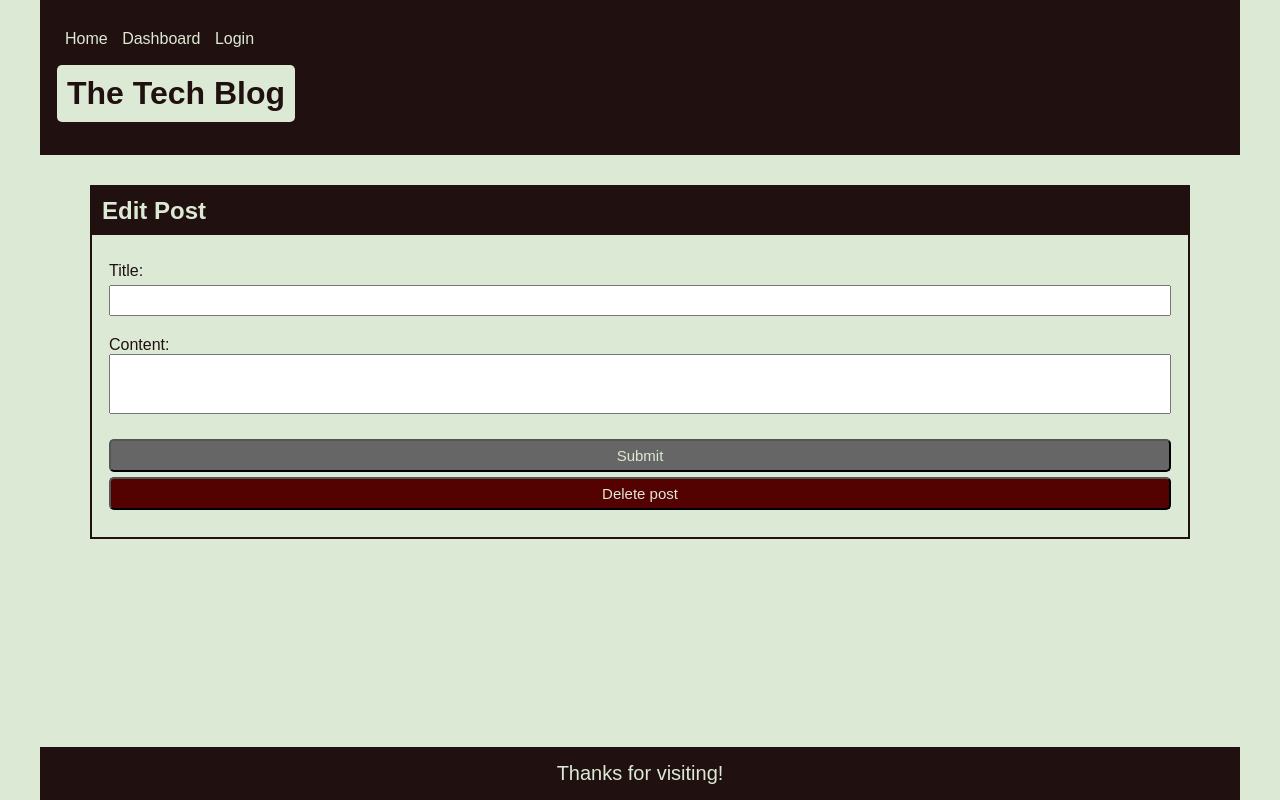
After one commit to Johnnyboy7781/tech-blog, a Node server app: template views/edit-post.handlebars in a window 1280 px wide. The commit adds this page. Run offline with Node 20, Linux system fonts and the light colour scheme; the template is opened without the code that fills it, so the values that code supplies are empty; some libraries are stand-ins or nearby versions.

Commit message:
Finished site

```diff
--- a/controllers/api/post-routes.js
+++ b/controllers/api/post-routes.js
@@ -103,10 +103,7 @@ router.put('/upvote', withAuth, (req, res) => {
 })
 
 router.put('/:id', withAuth, (req, res) => {
-    Post.update(
-        {
-            title: req.body.title
-        },
+    Post.update(req.body,
         {
             where: {
                 id: req.params.id
--- a/controllers/index.js
+++ b/controllers/index.js
@@ -1,11 +1,11 @@
 const apiRoutes = require('./api');
 const homeRoutes = require('./home-routes');
-// const dashboardRoutes = require('./dashboard-routes');
+const dashboardRoutes = require('./dashboard-routes');
 
 const router = require('express').Router();
 
 router.use('/', homeRoutes);
-// router.use('/dashboard', dashboardRoutes);
+router.use('/dashboard', dashboardRoutes);
 router.use('/api', apiRoutes);
 router.use((req, res) => {
     res.status(404).end();
--- /dev/null
+++ b/public/javascript/delete-post.js
@@ -0,0 +1,19 @@
+const deletePostHandler = async e => {
+    e.preventDefault();
+
+    const post_id = window.location.toString().split("/")[
+        window.location.toString().split("/").length - 1
+    ];
+
+    const res = await fetch(`/api/posts/${post_id}`, {
+        method: "DELETE",
+    });
+
+    if (res.ok) {
+        window.location.replace("/dashboard")
+    } else {
+        alert(res.statusText);
+    }
+}
+
+document.querySelector(".delete-post").addEventListener("click", deletePostHandler)
--- /dev/null
+++ b/public/javascript/edit-post.js
@@ -0,0 +1,32 @@
+const editFormHandler = async (e) => {
+    e.preventDefault();
+
+    const post_id = window.location.toString().split("/")[
+      window.location.toString().split("/").length - 1
+    ];
+    const post_title = document.querySelector('input').value.trim();
+    const post_content = document.querySelector('textarea').value.trim();
+
+    console.log(post_id, post_title, post_content);
+
+    const res = await fetch(`/api/posts/${post_id}`, {
+        method: "PUT",
+        body: JSON.stringify({
+            title: post_title,
+            content: post_content
+        }),
+        headers: {
+          "Content-Type": "application/json",
+        },
+    });
+
+    if (res.ok) {
+        document.location.replace('/dashboard');
+    } else {
+        alert(res.statusText);
+    }
+  };
+
+  document
+    .querySelector(".edit-post-form")
+    .addEventListener("submit", editFormHandler);
--- a/public/javascript/signup.js
+++ b/public/javascript/signup.js
@@ -15,7 +15,7 @@ const signupFormHandler = async (e) => {
     });
 
     if (res.ok) {
-      console.log("success");
+      document.location.replace("/dashboard");
     } else {
       alert(res.statusText);
     }
--- a/public/stylesheets/style.css
+++ b/public/stylesheets/style.css
@@ -1,8 +1,10 @@
-*, *::before, *::after {
+*,
+*::before,
+*::after {
   box-sizing: border-box;
   margin: 0;
   padding: 0;
-    font-family:Arial, Helvetica, sans-serif;
+  font-family: Arial, Helvetica, sans-serif;
 }
 
 :root {
@@ -11,7 +13,8 @@
   --accent: #a7a7a7;
 }
 
-body, html {
+body,
+html {
   background-color: var(--background);
   height: 100%;
 }
@@ -31,7 +34,8 @@ header {
   padding: 20px;
 }
 
-header nav a {
+header nav a,
+#logout {
   text-decoration: none;
   color: var(--background);
   padding: 5px;
@@ -39,7 +43,8 @@ header nav a {
   transition: 125ms;
 }
 
-header nav a:hover {
+header nav a:hover,
+#logout:hover {
   background-color: var(--background);
   color: var(--primary);
 }
@@ -76,8 +81,14 @@ main {
   flex: 1;
 }
 
-.post-list {
+ul,
+ol {
   list-style: none;
+}
+
+ul > *,
+ol > * {
+  margin-top: 10px;
 }
 
 .post {
@@ -115,13 +126,19 @@ main {
 }
 
 /* Login/Signup Form Styles */
-.login-form, .signup-form {
+.login-form,
+.signup-form,
+.new-post-form,
+.edit-post-form {
   background-color: var(--primary);
   color: var(--background);
   border: 2px solid var(--primary);
 }
 
-.login-form h2, .signup-form h2 {
+.login-form h2,
+.signup-form h2,
+.new-post-form h2,
+.edit-post-form h2 {
   padding: 10px;
 }
 
@@ -155,18 +172,21 @@ button:hover {
   opacity: 0.8;
 }
 
-.login-form a, .signup-form a {
+.login-form a,
+.signup-form a {
   text-decoration: none;
   color: blue;
   font-size: 17px;
 }
 
-.login-form a:hover, .signup-form a:hover {
+.login-form a:hover,
+.signup-form a:hover {
   text-decoration: underline;
 }
 
 /* Single post styles */
-.comment-form, .comments {
+.comment-form,
+.comments {
   margin: 20px 0;
   border: 2px solid var(--primary);
   padding: 6px;
@@ -195,6 +215,57 @@ textarea {
   background-color: #20111014;
 }
 
+/* Dashboard Styles */
+.user-post-list {
+  margin-top: 20px;
+}
+
+.user-post-list div {
+  border-radius: 7px;
+}
+
+.new-post-button-container {
+  display: flex;
+  justify-content: center;
+  align-items: center;
+  position: absolute;
+  bottom: 75px;
+  left: 50%;
+  right: 50%;
+  white-space: nowrap;
+}
+
+.new-post-button {
+  font-size: 20px;
+  background-color: var(--primary);
+  text-decoration: none;
+  color: var(--background);
+  border-radius: 5px;
+  padding: 7px;
+  transition: 150ms;
+}
+
+.new-post-button:hover {
+  background-color: var(--accent);
+  color: var(--primary);
+}
+
+.user-post {
+  transition: 150ms;
+  cursor: pointer;
+  text-decoration: none;
+  border-radius: 7px;
+}
+
+.user-post:hover {
+  opacity: 0.8;
+  color: var(--background);
+}
+
+.delete-post {
+    background-color: rgb(83, 1, 1);
+}
+
 /* Footer styles */
 footer {
   display: flex;
--- /dev/null
+++ b/views/edit-post.handlebars
@@ -0,0 +1,20 @@
+<form class="edit-post-form">
+    <h2>Edit Post</h2>
+    <div class="input-container">
+        <div>
+            <label for="edit-post-title">Title:</label>
+            <input type="text" id="edit-post-title" value="{{post.title}}"/>
+        </div>
+        <div>
+            <label for="edit-post-conent">Content:</label>
+            <textarea type="text" id="edit-post-conent">{{post.content}}</textarea>
+        </div>
+        <div>
+            <button type="submit">Submit</button>
+            <button class="delete-post">Delete post</button>
+        </div>
+    </div>
+</form>
+
+<script src="/javascript/edit-post.js"></script>
+<script src="/javascript/delete-post.js"></script>
--- a/views/layouts/main.handlebars
+++ b/views/layouts/main.handlebars
@@ -13,15 +13,19 @@
     <header>
       <nav>
         <a href="/">Home</a>
+        <a href="/dashboard">Dashboard</a>
         {{#if loggedIn}}
-        <a href="/dashboard">Dashboard</a>
         <button id="logout" class="btn-no-style">Logout</button>
         {{else}}
         <a href="/login">Login</a>
         {{/if}}
       </nav>
       <h1>
+        {{#if dashboard}}
+        <a href="/dashboard">Dashboard</a>
+        {{else}}
         <a href="/">The Tech Blog</a>
+        {{/if}}
       </h1>
     </header>
     <main>
--- a/views/partials/post-info.handlebars
+++ b/views/partials/post-info.handlebars
@@ -1,13 +1,9 @@
 <article class="post">
     <div class="title">
-        <h3><a href="/post/1">{{title}}</a></h3>
+        <h3><a href="/post/{{id}}">{{title}}</a></h3>
         <h4>Post by {{ user.username }} on {{ format_date created_at }}</h4>
     </div>
     <div class="meta">
         {{ content }}
-        {{!-- {{vote_count}} {{format_plural "point" vote_count}} by {{user.username}} on
-        {{format_date created_at}}
-        |
-        <a href="/post/{{id}}">{{comments.length}} {{format_plural "comment" comments.length}}</a> --}}
     </div>
 </article>
--- a/views/single-post.handlebars
+++ b/views/single-post.handlebars
@@ -12,7 +12,11 @@
 </form>
 {{/if}}
 
+{{#if post.comments}}
 {{> comments post.comments }}
+{{else}}
+<h2>No comments yet 😥</h2>
+{{/if}}
 
 {{#if loggedIn}}
 <script src="/javascript/comment.js"></script>
```
Also changed, not shown: controllers/dashboard-routes.js (added, +108 -0 lines), public/javascript/add-post.js (added, +27 -0 lines), views/dashboard.handlebars (added, +21 -0 lines), views/new-post.handlebars (added, +18 -0 lines). Lines whose indentation alone changed are shown as unchanged.
